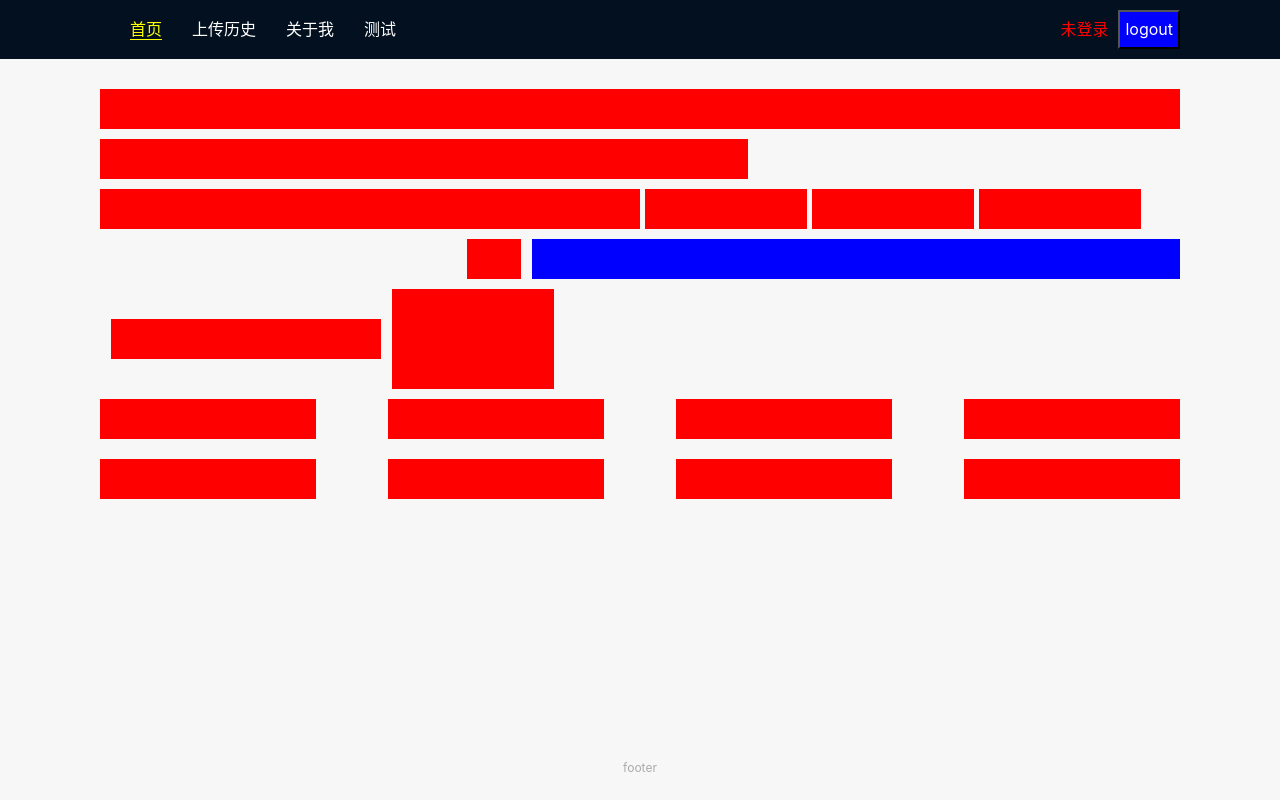
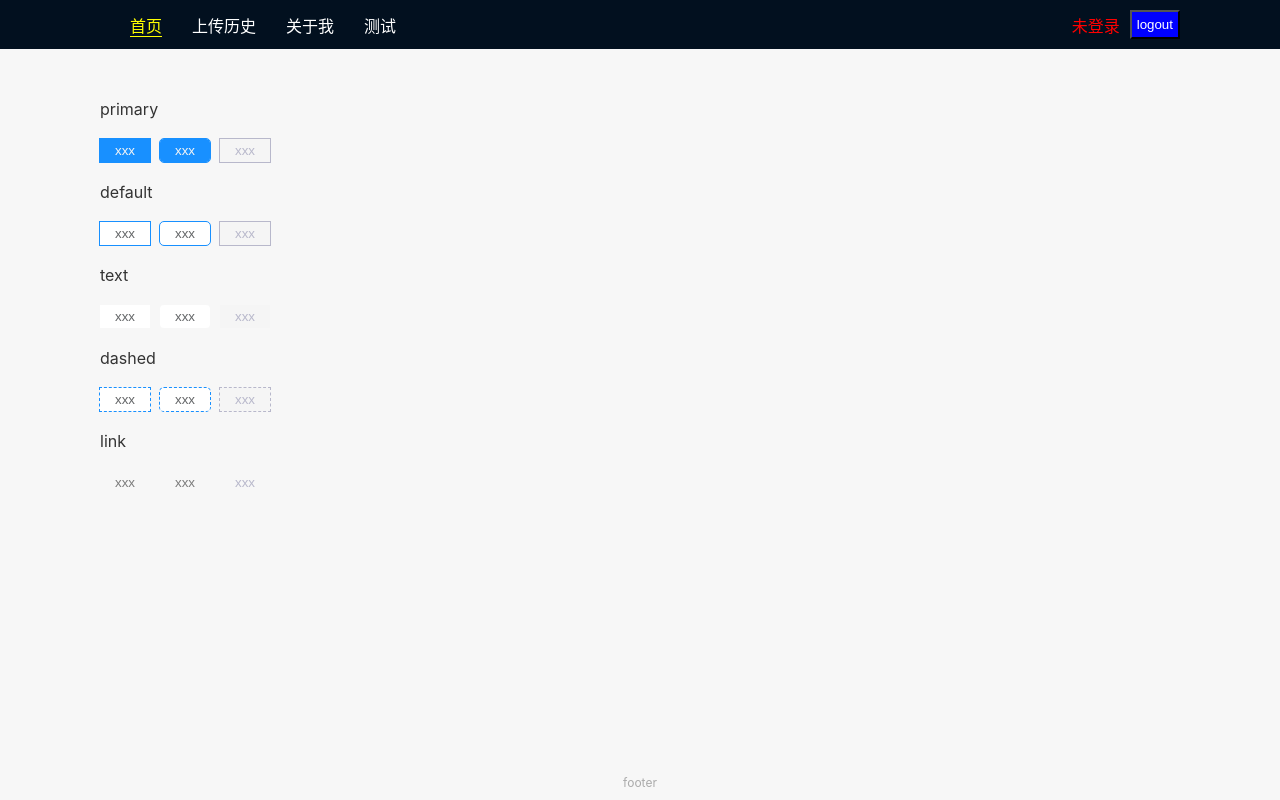
Before and after one commit to leigp555/react-ui-lib, a React app: page / in a window 1280 px wide. Built offline with nearby package versions, Linux system fonts and the light colour scheme.

Commit message:
feat: 完成Button组件

```diff
--- a/package.json
+++ b/package.json
@@ -22,7 +22,6 @@
   },
   "dependencies": {
     "@reduxjs/toolkit": "^1.8.3",
-    "antd": "^4.21.6",
     "axios": "^0.27.2",
     "classnames": "^2.3.1",
     "nprogress": "^0.2.0",
--- /dev/null
+++ b/src/lib/Button/Button.tsx
@@ -0,0 +1,98 @@
+import React, { HTMLAttributes, ReactNode } from 'react';
+import styled from 'styled-components';
+import classNames from 'classnames';
+
+type PropsStyle = {
+  $radius?: boolean;
+  $disabled?: boolean;
+};
+
+const ButtonStyled = styled.button`
+  &:hover {
+    -webkit-filter: brightness(90%);
+  }
+  &:hover {
+    border: none;
+    outline: none;
+    box-shadow: none;
+  }
+  &.primary {
+    background-color: ${(props: PropsStyle) => (props.$disabled ? '#f5f5f5' : '#1890ff')};
+    color: ${(props: PropsStyle) => (props.$disabled ? '#b8b8cb' : '#f5f5f5')};
+    outline: ${(props: PropsStyle) =>
+      props.$disabled ? '1px solid #b8b8cb' : '1px solid #1890ff'};
+    &:hover {
+      outline: 1px solid #1890ff;
+    }
+  }
+  &.default {
+    background-color: ${(props: PropsStyle) => (props.$disabled ? '#f5f5f5' : '#ffffff')};
+    color: ${(props: PropsStyle) => (props.$disabled ? '#b8b8cb' : '#636567')};
+    outline: ${(props: PropsStyle) =>
+      props.$disabled ? '1px solid #b8b8cb' : '1px solid #1890ff'};
+    &:hover {
+      outline: 1px solid #1890ff;
+      color: ${(props: PropsStyle) => (props.$disabled ? '#b8b8cb' : '#1890ff')};
+    }
+  }
+  &.text {
+    background-color: ${(props: PropsStyle) => (props.$disabled ? '#f5f5f5' : '#ffffff')};
+    color: ${(props: PropsStyle) => (props.$disabled ? '#b8b8cb' : '#636567')};
+    &:hover {
+      color: ${(props: PropsStyle) => (props.$disabled ? '#b8b8cb' : '#1890ff')};
+    }
+  }
+  &.dashed {
+    background-color: ${(props: PropsStyle) => (props.$disabled ? '#f5f5f5' : '#ffffff')};
+    color: ${(props: PropsStyle) => (props.$disabled ? '#b8b8cb' : '#636567')};
+    outline: ${(props: PropsStyle) =>
+      props.$disabled ? '1px dashed #b8b8cb' : '1px dashed #1890ff'};
+    &:hover {
+      outline: 1px dashed #1890ff;
+    }
+  }
+  &.link {
+    background-color: inherit;
+    color: ${(props: PropsStyle) => (props.$disabled ? '#b8b8cb' : '#7b7b7b')};
+    &:hover {
+      color: ${(props: PropsStyle) => (props.$disabled ? '#b8b8cb' : '#1890ff')};
+    }
+  }
+  border: none;
+  outline: none;
+  box-shadow: none;
+  display: inline-block;
+  padding: 4px 15px;
+  cursor: ${(props: PropsStyle) => (props.$disabled ? 'not-allowed' : 'auto')};
+  border-radius: ${(props: PropsStyle) => (props.$radius ? '4px' : 0)};
+`;
+
+interface Props extends HTMLAttributes<HTMLButtonElement> {
+  radius?: boolean;
+  disabled?: boolean;
+  type?: 'primary' | 'text' | 'link' | 'dashed' | 'default';
+  children?: ReactNode;
+}
+const Button: React.FC<Props> = (props) => {
+  const { radius, disabled, type, children, className, ...rest } = props;
+  return (
+    <ButtonStyled
+      {...rest}
+      $radius={radius}
+      $disabled={disabled}
+      disabled={disabled}
+      className={classNames(type, className)}
+    >
+      {children}
+    </ButtonStyled>
+  );
+};
+
+Button.defaultProps = {
+  radius: false,
+  type: 'primary',
+  disabled: false,
+  children: '按钮'
+};
+
+export default Button;
--- a/src/pages/Home.tsx
+++ b/src/pages/Home.tsx
@@ -1,49 +1,73 @@
 import React from 'react';
 import styled from 'styled-components';
-import Row from '../lib/Grid/Row';
-import Col from '../lib/Grid/Col';
+import Button from '../lib/Button/Button';
 
 const Wrap = styled.div`
+  > div {
+    margin-top: 20px;
+    margin-bottom: 10px;
+  }
+`;
+const Inner = styled.div`
   display: flex;
-  flex-direction: column;
   gap: 10px;
 `;
 
 const Home: React.FC = () => {
   return (
     <Wrap>
-      <Row>
-        <Col style={{ backgroundColor: 'red' }} />
-      </Row>
-      <Row>
-        <Col span={60} style={{ backgroundColor: 'red' }} />
-      </Row>
-      <Row gap={5}>
-        <Col span={50} style={{ backgroundColor: 'red' }} />
-        <Col span={15} style={{ backgroundColor: 'red' }} />
-        <Col span={15} style={{ backgroundColor: 'red' }} />
-        <Col span={15} style={{ backgroundColor: 'red' }} />
-      </Row>
-      <Row justify="end">
-        <Col span={5} style={{ backgroundColor: 'red' }} />
-        <Col span={5} offset={1} style={{ backgroundColor: 'blue' }} />
-        <Col span={5} style={{ backgroundColor: 'blue' }} />
-        <Col span={50} style={{ backgroundColor: 'blue' }} />
-      </Row>
-      <Row aline="center">
-        <Col span={25} offset={1} style={{ backgroundColor: 'red' }} />
-        <Col span={15} offset={1} style={{ backgroundColor: 'red', height: '100px' }} />
-      </Row>
-      <Row gap={20} justify="space-between" wrap>
-        <Col span={20} style={{ backgroundColor: 'red' }} />
-        <Col span={20} style={{ backgroundColor: 'red' }} />
-        <Col span={20} style={{ backgroundColor: 'red' }} />
-        <Col span={20} style={{ backgroundColor: 'red' }} />
-        <Col span={20} style={{ backgroundColor: 'red' }} />
-        <Col span={20} style={{ backgroundColor: 'red' }} />
-        <Col span={20} style={{ backgroundColor: 'red' }} />
-        <Col span={20} style={{ backgroundColor: 'red' }} />
-      </Row>
+      <div>primary</div>
+      <Inner>
+        <Button type="primary">xxx</Button>
+        <Button type="primary" radius>
+          xxx
+        </Button>
+        <Button type="primary" disabled>
+          xxx
+        </Button>
+      </Inner>
+
+      <div>default</div>
+      <Inner>
+        <Button type="default">xxx</Button>
+        <Button type="default" radius>
+          xxx
+        </Button>
+        <Button type="default" disabled>
+          xxx
+        </Button>
+      </Inner>
+
+      <div>text</div>
+      <Inner>
+        <Button type="text">xxx</Button>
+        <Button type="text" radius>
+          xxx
+        </Button>
+        <Button type="text" disabled>
+          xxx
+        </Button>
+      </Inner>
+      <div>dashed</div>
+      <Inner>
+        <Button type="dashed">xxx</Button>
+        <Button type="dashed" radius>
+          xxx
+        </Button>
+        <Button type="dashed" disabled>
+          xxx
+        </Button>
+      </Inner>
+      <div>link</div>
+      <Inner>
+        <Button type="link">xxx</Button>
+        <Button type="link" radius>
+          xxx
+        </Button>
+        <Button type="link" disabled>
+          xxx
+        </Button>
+      </Inner>
     </Wrap>
   );
 };
--- a/src/style/index.scss
+++ b/src/style/index.scss
@@ -1,4 +1,4 @@
-@import '~antd/dist/antd.css';
+//noinspection CssInvalidAtRule
 @import-normalize;
 *{
   box-sizing: border-box;
```
Also changed, not shown: src/lib/Grid/example.tsx (added, +51 -0 lines), 1 other file (tests, documents, lock files or other folders).
